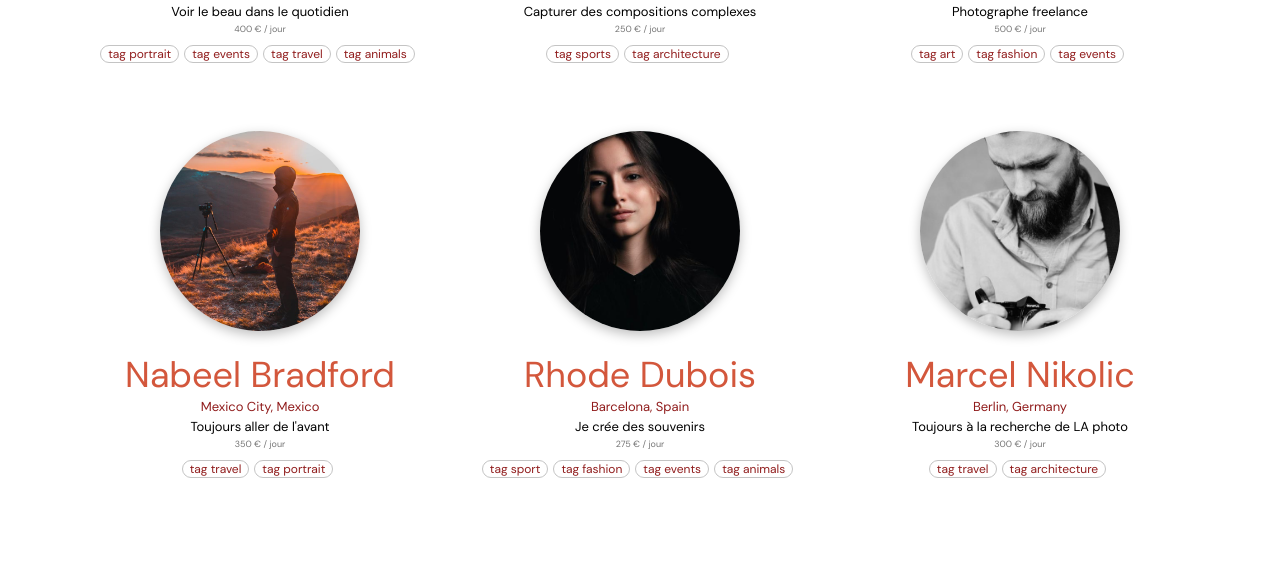
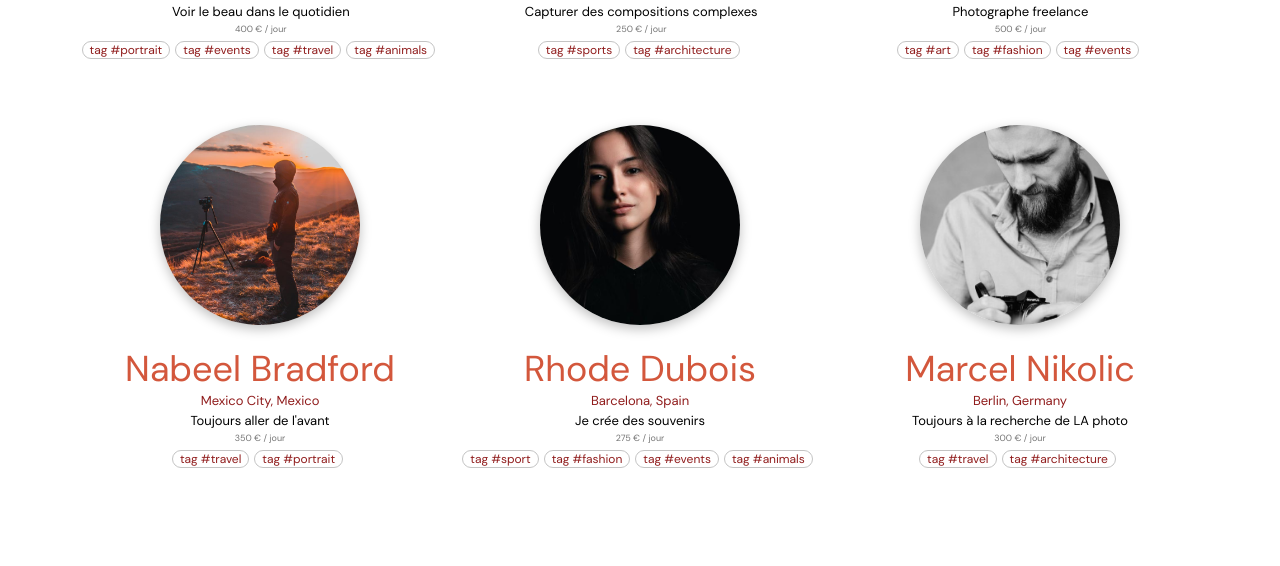
Before and after one commit to Blarwitch5/RomainBlary_6_07072021, a website with bundled scripts: page index.html in a window 1280 px wide. Shown: the part 494-1060 px from the top of the page. Built offline with nearby package versions, Linux system fonts and the light colour scheme.

Commit message:
Ajout su style des tags photographe

```diff
--- a/index.html
+++ b/index.html
@@ -15,7 +15,7 @@
     <meta name="msapplication-TileColor" content="#ffffff" />
     <meta name="theme-color" content="#ffffff" />
 
-    <title>FishEye</title>
+    <title>FishEye | Nos photographes</title>
   </head>
 
   <body class="homepage">
@@ -26,14 +26,14 @@
       <h1 class="main-title">Nos photographes</h1>
       <nav class="header__nav">
         <ul class="tags">
-          <li class="tags__item"><a href="index.htm?tag=portrait">#Portrait</a></li>
-          <li class="tags__item"><a href="index.htm?tag=art">#Art</a></li>
-          <li class="tags__item"><a href="index.htm?tag=fashion">#Fashion</a></li>
-          <li class="tags__item"><a href="index.htm?tag=architecture">#Architecture</a></li>
-          <li class="tags__item"><a href="index.htm?tag=travel">#Travel</a></li>
-          <li class="tags__item"><a href="index.htm?tag=sport">#Sport</a></li>
-          <li class="tags__item"><a href="index.htm?tag=animals">#Animals</a></li>
-          <li class="tags__item"><a href="index.htm?tag=events">#Events</a></li>
+          <li class="tags__item" data-filter="Portrait"><a href="#">#Portrait</a></li>
+          <li class="tags__item" data-filter="Art"><a href="#">#Art</a></li>
+          <li class="tags__item" data-filter="Fashion"><a href="#">#Fashion</a></li>
+          <li class="tags__item" data-filter="Architecture"><a href="#">#Architecture</a></li>
+          <li class="tags__item" data-filter="Travel"><a href="#">#Travel</a></li>
+          <li class="tags__item" data-filter="Sport"><a href="#">#Sport</a></li>
+          <li class="tags__item" data-filter="Animals"><a href="#">#Animals</a></li>
+          <li class="tags__item" data-filter="Events"><a href="#">#Events</a></li>
         </ul>
       </nav>
     </header>
--- a/source/js/modules/homePageBuilder.js
+++ b/source/js/modules/homePageBuilder.js
@@ -1,6 +1,8 @@
 /**
  * BUILD A GRID CONTAINING ALL THE PHOTOGRAPHERS BY DEFAULT
  */
+import PhotographersTags from "./components/filters.js";
+
 export default class HomePageBuilder {
   // constructor(){
 
@@ -10,7 +12,8 @@ export default class HomePageBuilder {
     photographers.map(function (photographer) {
       let photographersContainer = document.getElementById("photographers");
       let photographerCard = document.createElement("article");
-      photographerCard.classList.add("photographer");
+      // photographerCard.classList.add("photographer");
+      photographerCard.className = photographer.tags.join(' ') + ' photographer';
 
       let photographerMarkup = `
         <a class="photographer__link" href="/source/pages/photographer-profil.html?id=${photographer.id}" title="${photographer.name}">
@@ -22,13 +25,11 @@ export default class HomePageBuilder {
         <p class="photographer__location">${photographer.city}, ${photographer.country}</p>
         <p class="photographer__baseline">${photographer.tagline}</p>
         <p class="photographer__price">${photographer.price} € / jour</p>
-        <ul class="tags">
+        <ul class="photographer__tags tags">
         ${photographer.tags
           .map((tag) => {
             return `
-            <li class="tags__item">
-              <a href="../index.html?tag=${tag}"><span>tag </span>${tag}</a>
-            </li>`;
+            <li class="tags__item" data-filter="${tag}"><span>tag </span>#${tag}</li>`;
           })
           .join("")}
         </ul>`;
@@ -36,6 +37,5 @@ export default class HomePageBuilder {
       photographersContainer.appendChild(photographerCard);
       photographerCard.innerHTML = photographerMarkup;
     })
-    .join('');
   }
 }
--- a/source/sass/components/_tags.scss
+++ b/source/sass/components/_tags.scss
@@ -26,3 +26,15 @@
     }
   }
 }
+.photographer__tags{
+  .tags__item{
+    font-size: 0.75rem;
+      line-height: 1rem;
+      color: $primary;
+      border: 1px solid $tag-border;
+      border-radius: 12px;
+      transition: 0.3s;
+      text-decoration: none;
+      padding: 0 0.438rem;
+  }
+}
```
Also changed, not shown: public/css/style.css, 1 other file.
